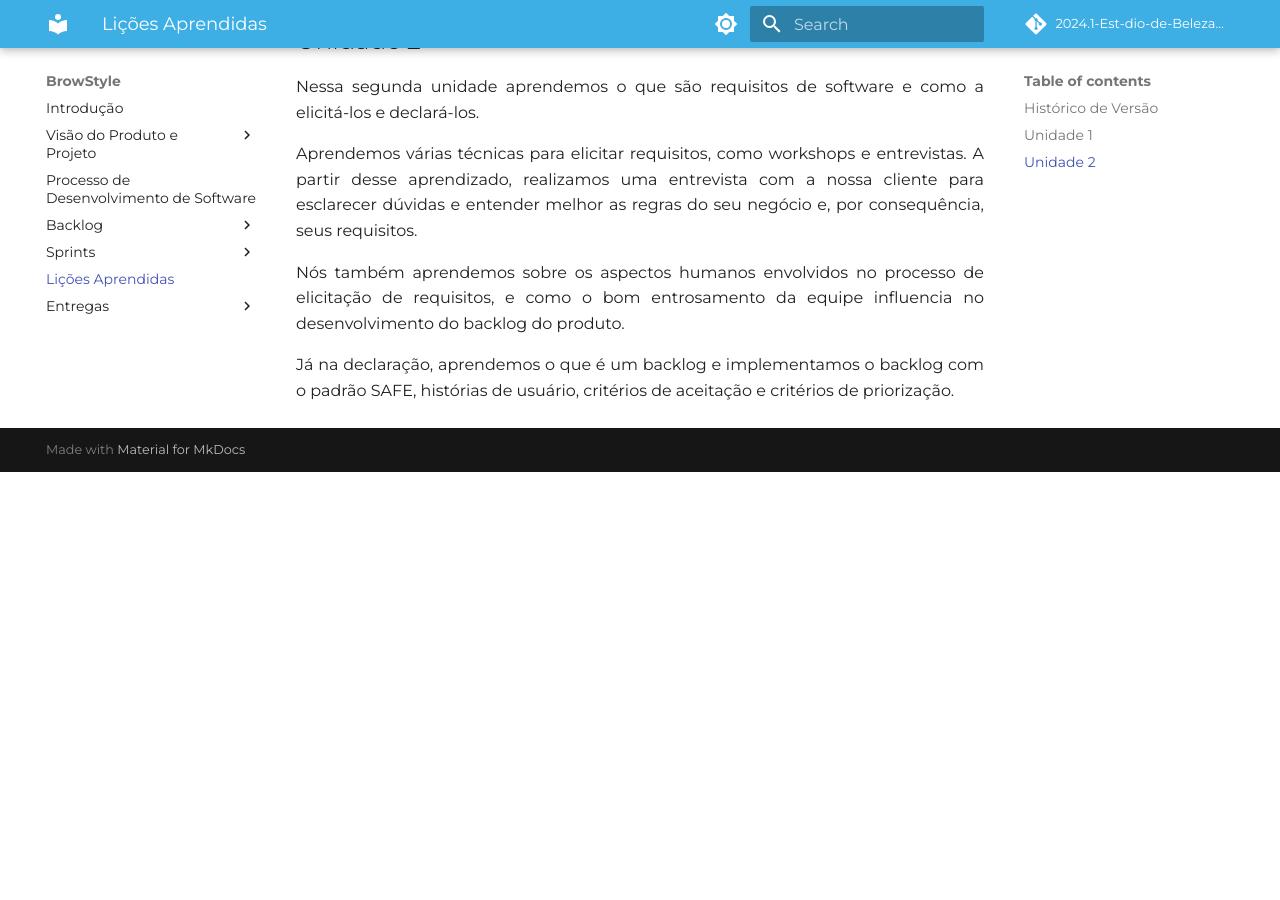
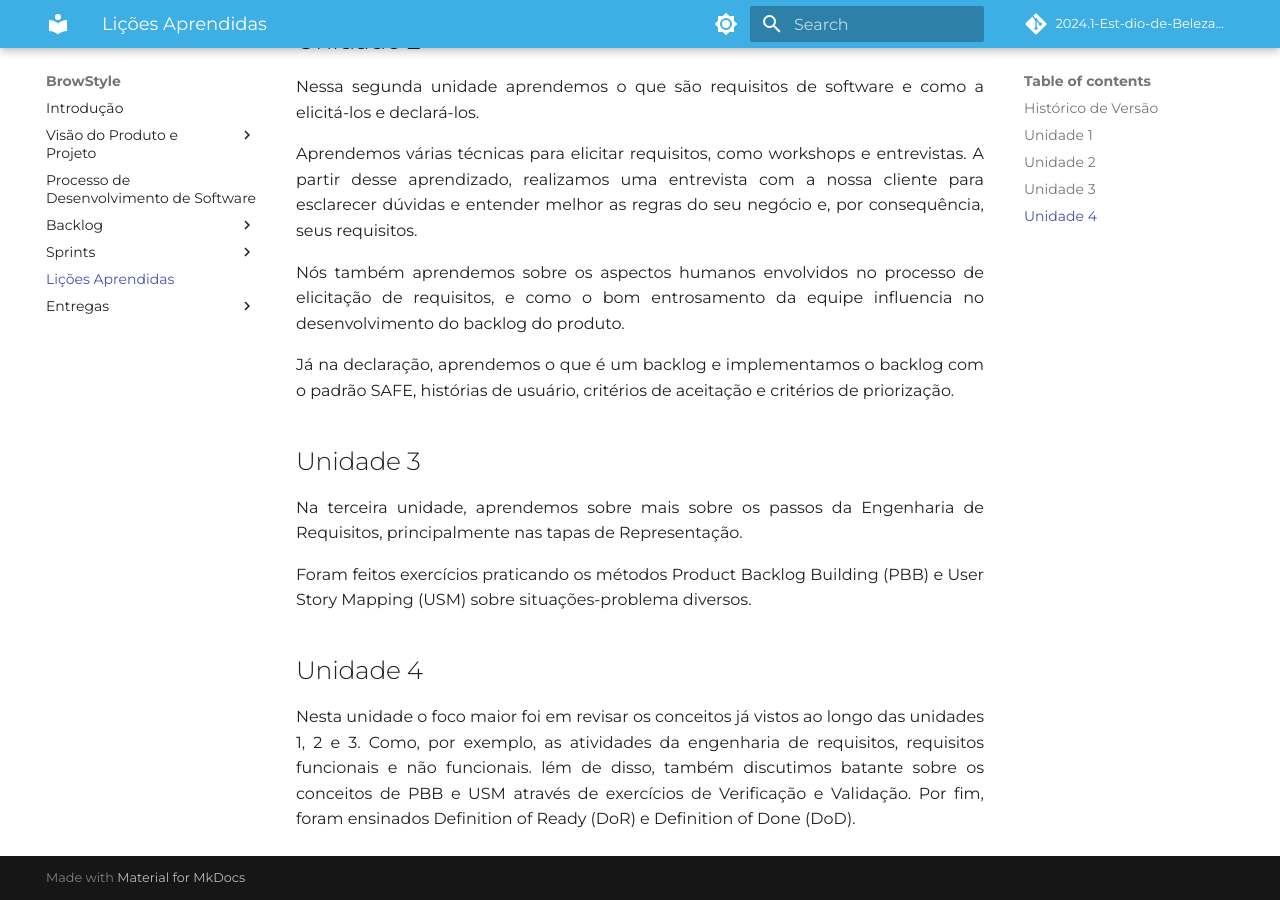
Before and after one commit to mdsreq-fga-unb/2024.1-Est-dio-de-Beleza-Keuany, an MkDocs documentation site: the page built from docs/licoesAprendidas.md, in a window 1280 px wide and 900 px high, scrolled down 949 px. Built offline with MkDocs 1.6.1 and Material for MkDocs 9.7.7, drawn with Linux system fonts in a browser that asks for light colours; some web fonts are replaced; comment, search, counter and statistics services are not loaded; before the commit the page ends 1421 px from its top, so only the background shows below that.

Commit message:
Unidade 4

```diff
--- a/docs/licoesAprendidas.md
+++ b/docs/licoesAprendidas.md
@@ -42,3 +42,17 @@ Nós também aprendemos sobre os aspectos humanos envolvidos no processo de elic
 <p align="justify">
 Já na declaração, aprendemos o que é um backlog e implementamos o backlog com o padrão SAFE, histórias de usuário, critérios de aceitação e critérios de priorização.
 </p>
+
+## Unidade 3
+<p align="justify">
+Na terceira unidade, aprendemos sobre mais sobre os passos da Engenharia de Requisitos, principalmente nas tapas de <bold>Representação</bold>.
+</p>
+
+<p align="justify">
+Foram feitos exercícios praticando os métodos Product Backlog Building (PBB) e User Story Mapping (USM) sobre situações-problema diversos.
+</p>
+
+## Unidade 4
+<p align="justify">
+Nesta unidade o foco maior foi em revisar os conceitos já vistos ao longo das unidades 1, 2 e 3. Como, por exemplo, as atividades da engenharia de requisitos, requisitos funcionais e não funcionais.
+lém de disso, também discutimos batante sobre os conceitos de PBB e USM através de exercícios de Verificação e Validação. Por fim, foram ensinados Definition of Ready (DoR) e Definition of Done (DoD).</p>
--- a/mkdocs.yml
+++ b/mkdocs.yml
@@ -39,8 +39,10 @@ nav:
   - Sprints:
     - Sprint 1: sprints/sprint-1.md
     - Sprint 2: sprints/sprint-2.md
+    - Processo de Desenvolvimento Preditivo: sprints/processo-de-desenvolvimento.md
   - Lições Aprendidas: licoesAprendidas.md
   - Entregas:
     - Unidade 1: entregas/unidade01.md
     - Unidade 2: entregas/unidade02.md
     - Unidade 3: entregas/unidade03.md
+    - Unidade 4: entregas/unidade04.md
```
Also changed, not shown: docs/backlog/mvp.md (+8 -0 lines), docs/entregas/unidade04.md (added, +13 -0 lines), docs/sprints/processo-de-desenvolvimento.md (added, +55 -0 lines).
